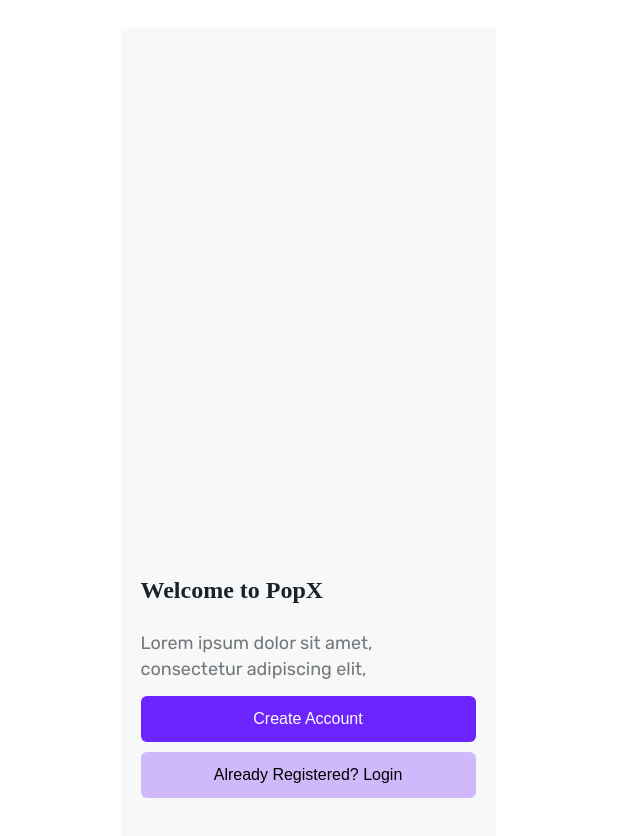
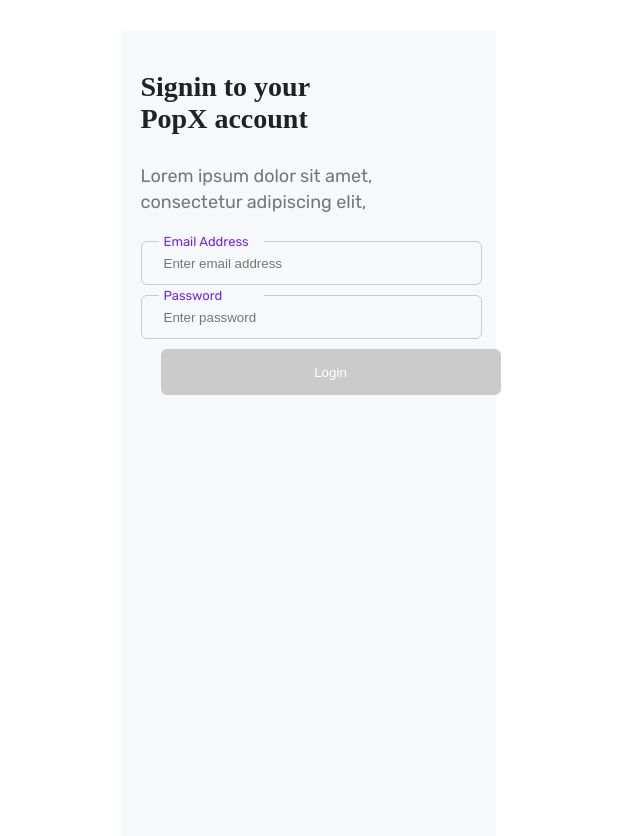
Before and after one commit to gobinda009/Assignment, a React (Create React App) app: page /login in a window 1280 px wide. Shown: the top 836 px of the page, without its empty margins (332-972 px from the left). Built offline with nearby package versions, Linux system fonts and the light colour scheme.

Commit message:
edit app.js

```diff
--- a/package.json
+++ b/package.json
@@ -8,6 +8,7 @@
     "@testing-library/user-event": "^13.5.0",
     "react": "^18.2.0",
     "react-dom": "^18.2.0",
+    "react-router-dom": "^6.22.3",
     "react-scripts": "5.0.1",
     "web-vitals": "^2.1.4"
   },
--- a/src/App.js
+++ b/src/App.js
@@ -1,12 +1,21 @@
+import {Routes, Route} from 'react-router-dom'
 import Landing from "./components/Landing";
-// import Login from "./components/Login";
-// import SignUp from "./components/SignUp";
-// import Profile from "./components/Profile"
+import Login from "./components/Login";
+import SignUp from "./components/SignUp";
+import Profile from "./components/Profile"
 
 function App() {
   return (
     <div className="App">
-      <Landing/>
+      <Routes>
+        <Route path='/' element ={<Landing/> }/>
+        <Route path='/login' element={<Login/>}/>
+        <Route path='/create' element={<SignUp/>}/>
+        <Route path='/profile' element={<Profile/>}/>
+
+
+      </Routes>
+
     </div>
   );
 }
--- a/src/components/Landing.js
+++ b/src/components/Landing.js
@@ -1,4 +1,5 @@
 import "./Landing.css"
+import { Link } from "react-router-dom";
 
 function Landing(){
     return(
@@ -9,12 +10,12 @@
     <p className="intro">
     Lorem ipsum dolor sit amet, consectetur adipiscing elit,
     </p>
-    <button className="create">
+    <Link to='/create'><button className="create">
         Create Account
-    </button>
-    <button className="alreadycreated">
+    </button></Link>
+    <Link to='/login'><button className="alreadycreated">
     Already Registered? Login
-    </button>
+    </button></Link>
 
     </div>
 
--- a/src/components/Login.css
+++ b/src/components/Login.css
@@ -68,7 +68,7 @@
     padding-left: 20px;
 }
 .form-group button{
-    left: 20px;
+    margin-right: 18px;
     width: 340px;
     height: 46px;
     background: #CBCBCB 0% 0% no-repeat padding-box;
@@ -77,7 +77,6 @@
     margin-top: 10px;
     border: none;
     color: white;
-    text-align: center;
     font: normal normal medium 16px/17px Rubik;
     letter-spacing: 0px;
     cursor: pointer;
--- a/src/components/Login.js
+++ b/src/components/Login.js
@@ -1,5 +1,5 @@
 import "./Login.css"
-
+import { Link } from "react-router-dom";
 
 function Login(){
     return(
@@ -15,7 +15,7 @@
         <input type="email" id="email" name="email" placeholder="Enter email address"/>
         <label for="password">Password</label>
         <input type="password" id="password" name="password" placeholder="Enter password"/>
-        <button className="btn">Login</button>
+        <Link to='/profile'><button className="btn">Login</button></Link>
         </div>
 
 
--- a/src/components/SignUp.js
+++ b/src/components/SignUp.js
@@ -1,4 +1,5 @@
 import "./SignUp.css"
+import { Link } from "react-router-dom";
 
 function SignUp(){
     return(
@@ -38,7 +39,7 @@
         </div>
 
 
-        <button className="btn">Create Account</button>
+        <Link to='/profile'><button className="btn">Create Account</button></Link>
           </div>
     );
 
--- a/src/index.js
+++ b/src/index.js
@@ -2,8 +2,11 @@
 import ReactDOM from 'react-dom/client';
 import App from './App';
 
-
+import { BrowserRouter } from 'react-router-dom';
 const root = ReactDOM.createRoot(document.getElementById('root'));
 root.render(
+    <BrowserRouter>
     <App />
+    </BrowserRouter>
+
 );
```
Also changed, not shown: 1 other file (tests, documents, lock files or other folders).
